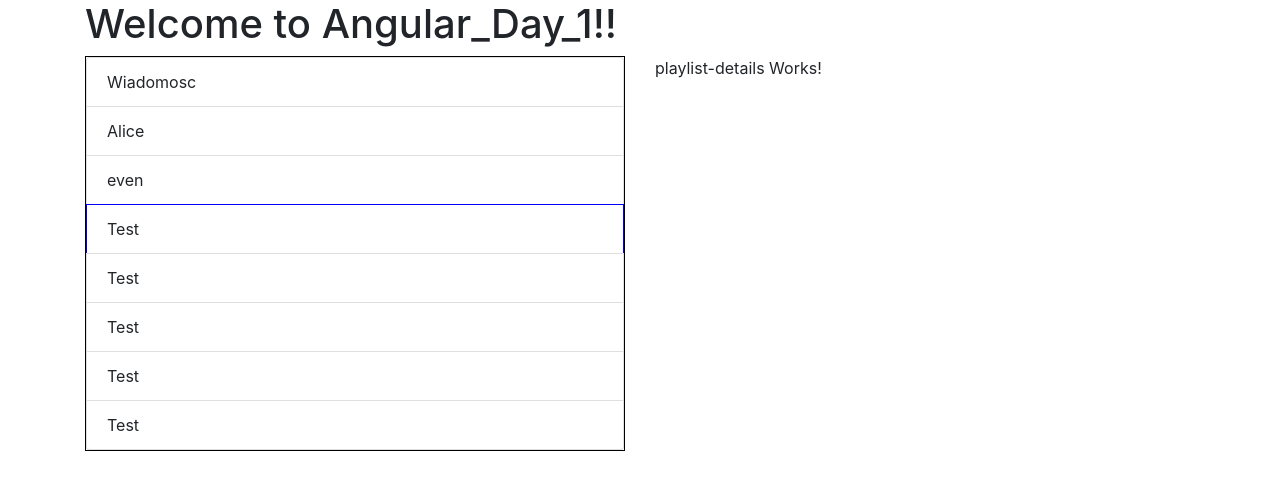
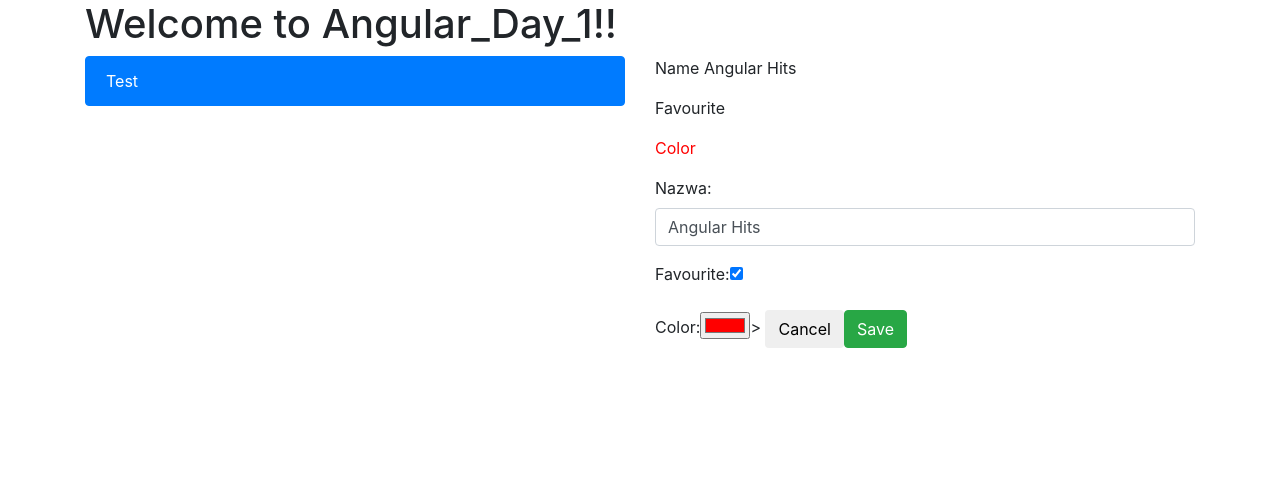
Before and after one commit to agazone2015/Angular4, an Angular app: page / in a window 1280 px wide. Shown: the top 490 px of the page. Built offline with nearby package versions, Linux system fonts and the light colour scheme.

Commit message:
wiazania

```diff
--- /dev/null
+++ b/src/app/playlists/interfaces.ts
@@ -0,0 +1,6 @@
+export interface Playlist {
+    id?: number,
+    name: string,
+    favourite: boolean,
+    color: string
+}
--- a/src/app/playlists/playlist-details.component.ts
+++ b/src/app/playlists/playlist-details.component.ts
@@ -1,15 +1,44 @@
 import { Component, OnInit } from '@angular/core';
-
+import {Playlist} from './interfaces'
 @Component({
   selector: 'sg-playlist-details',
   template: `
-    <p>
-      playlist-details Works!
-    </p>
+<div>
+  <p>Name {{playlist.name}}</p>
+  <p> {{playlist.favourite? "Favourite" : "Not favourite"}}</p>
+  <p [style.color]="playlist.color">Color</p>
+</div>
+
+  <div>
+    <div class="form-group">
+      <label>Nazwa: </label>
+        <input type="text" [value]="playlist.name" class="form-control" (keyup)=" playlist.name = $event.target.value "> <!--przekazuje obiect-->
+    </div>
+
+    <div class="form-group">
+      <label>Favourite: </label>
+        <input type="checkbox" [checked]="playlist.favourite" (change)=" playlist.favourite = $event.target.checked "> <!--przekazuje stringa-->
+    </div>
+
+    <div class="form-group">
+      <label>Color: </label>
+        <input type="color" [value]="playlist.color" (change)=" playlist.color = $event.target.value ">>
+
+        <button class="btn btn-default">Cancel</button>
+        <button class="btn btn-success">Save</button>
+    </div>
+  </div>
   `,
   styles: []
 })
 export class PlaylistDetailsComponent implements OnInit {
+
+  playlist:Playlist = {
+    id: null,
+    name: 'Angular Hits',
+    color: '#ff0000',
+    favourite: true
+  }
 
   constructor() { }
 
--- a/src/app/playlists/playlists-list.component.ts
+++ b/src/app/playlists/playlists-list.component.ts
@@ -4,50 +4,23 @@ import { Component, OnInit } from '@angular/core';
   selector: 'sg-playlists-list',
   template: `
     <div class="list-group">
-      <div class="list-group-item">{{message}}</div>
-      <div class="list-group-item">{{data.name}}</div>
-      <div class="list-group-item">{{counter % 2 == 0?'even' : 'odd'}}</div>
-      <div class="list-group-item" [style.borderColor] = "counter % 2 == 0? 'blue' : data.color">Test</div>
-      <div class="list-group-item">Test</div>
-      <div class="list-group-item">Test</div>
-      <div class="list-group-item">Test</div>
-      <div class="list-group-item">Test</div>
+      <div class="list-group-item" [class.active]="selected" (click)=" selected = !selected ">Test</div>
     </div>
   `,
-  styles: [`
-    :host {
-      border: 1px solid black;
-      display: block;
-    }
+  styles: [
 
-    :host >>> p {
-      color: blue;
-    }
-
-    p {
-      color: red;
-    }
-  `]
+  ]
 })
 export class PlaylistsListComponent implements OnInit {
 
-  message = 'Wiadomosc'
-
-  data =  {
-    name: 'Alice',
-    color: "red"
-  }
-
-  counter = 0
+  selected = true;
 
   constructor() {
 
   }
 
   ngOnInit() {
-    setInterval(() => {
-      this.counter++;
-    }, 2500)
+
   }
 
 }
```
Also changed, not shown: src/app/app.component.html (line endings or trailing spaces).
